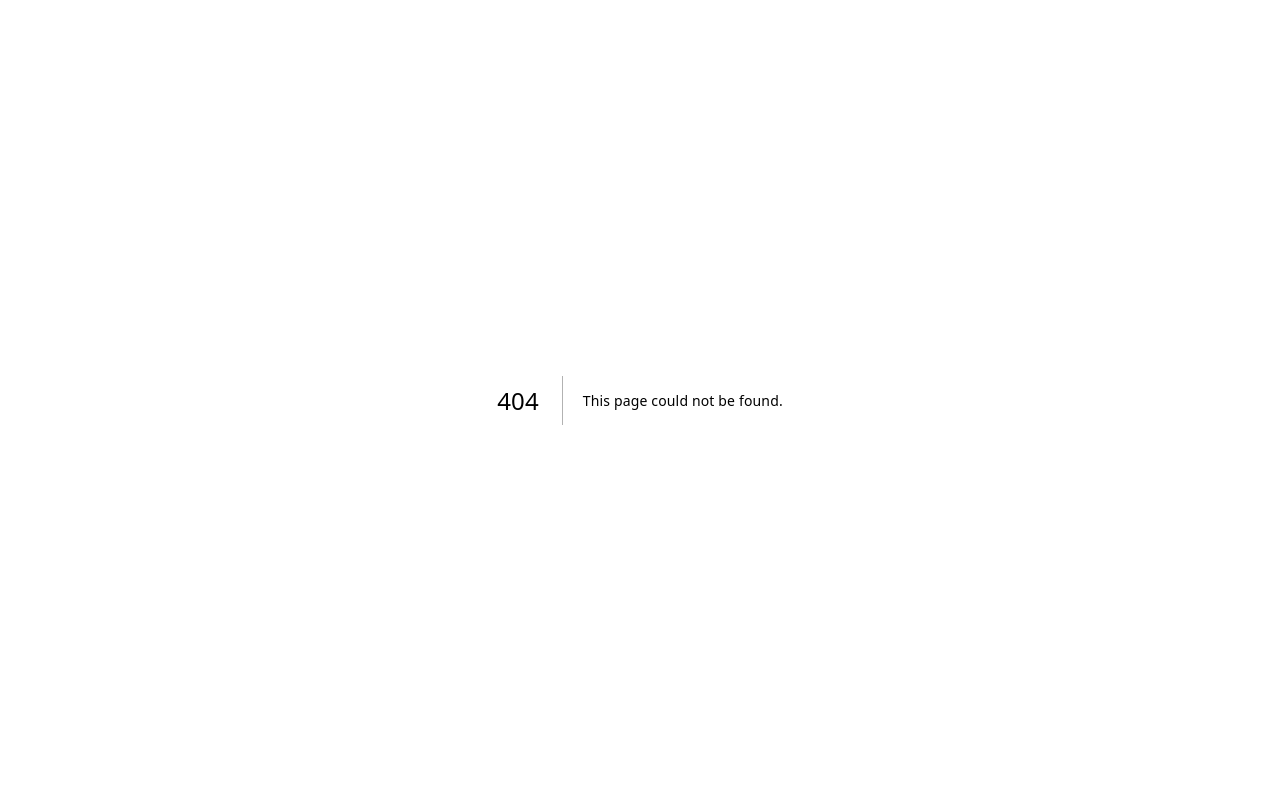
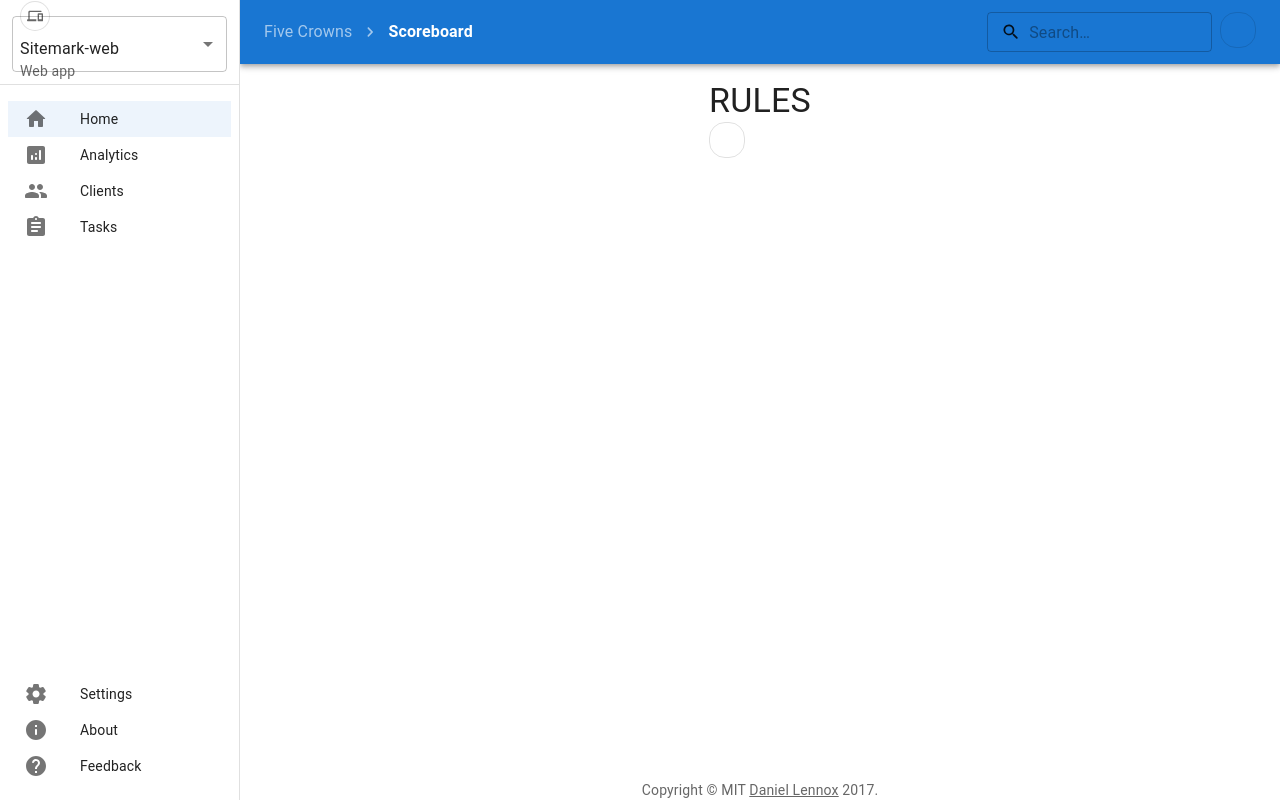
Before and after one commit to dlennox24/scoreboard, a Next.js app: page /five-crowns/rules in a window 1280 px wide. Before the commit this address had no page. Built offline with nearby package versions, Linux system fonts and the light colour scheme.

Commit message:
sub folder index test

```diff
--- /dev/null
+++ b/src/pages/five-crowns/rules.tsx
@@ -0,0 +1,17 @@
+import Layout from '@/components/layout/Layout';
+import ColorModeIconDropdown from '@/theme/ColorModeIconDropdown';
+import { Typography } from '@mui/material';
+import { purple } from '@mui/material/colors';
+
+export default function FiveCrownsPage() {
+  const game = {
+    name: 'Five Crowns',
+    color: purple[900],
+  };
+  return (
+    <Layout color={game.color} title={game.name}>
+      <Typography variant="h4">RULES</Typography>
+      <ColorModeIconDropdown></ColorModeIconDropdown>
+    </Layout>
+  );
+}
```
Also changed, not shown: src/pages/five-crowns/index.tsx (renamed from src/pages/five-crowns.tsx).
